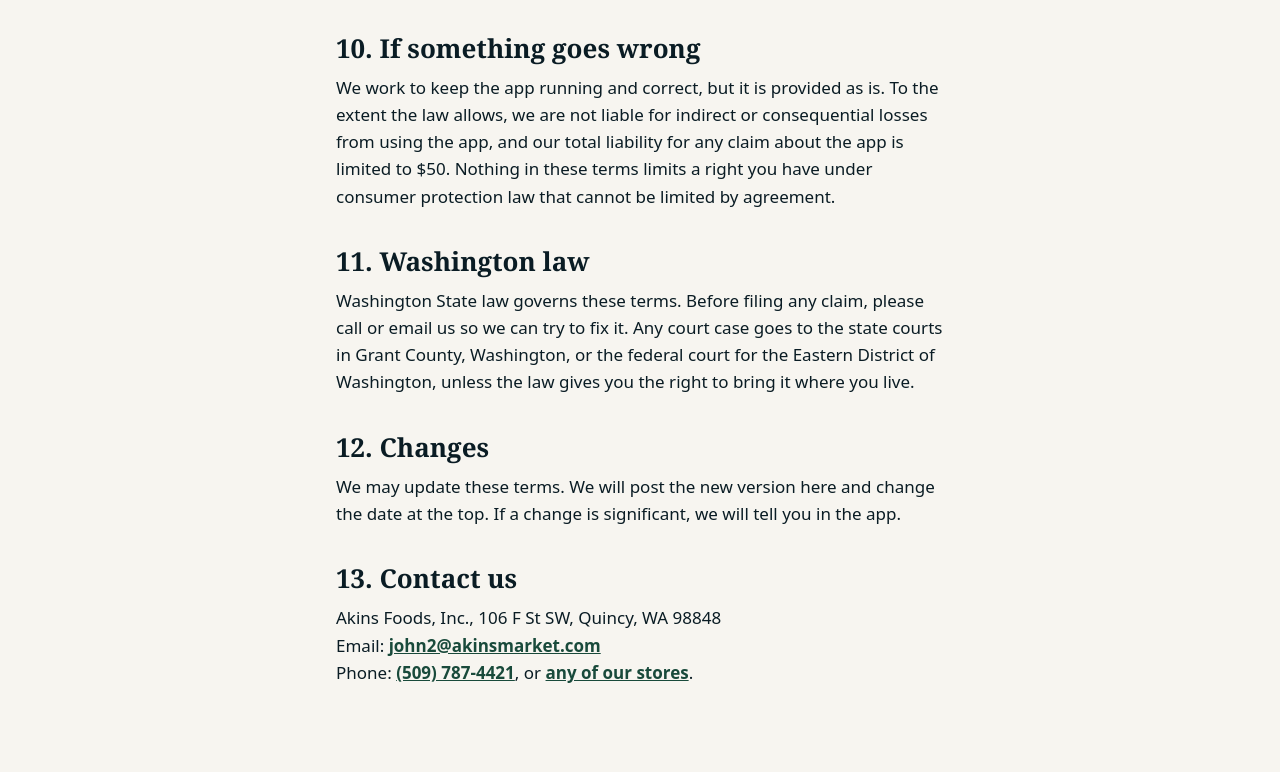
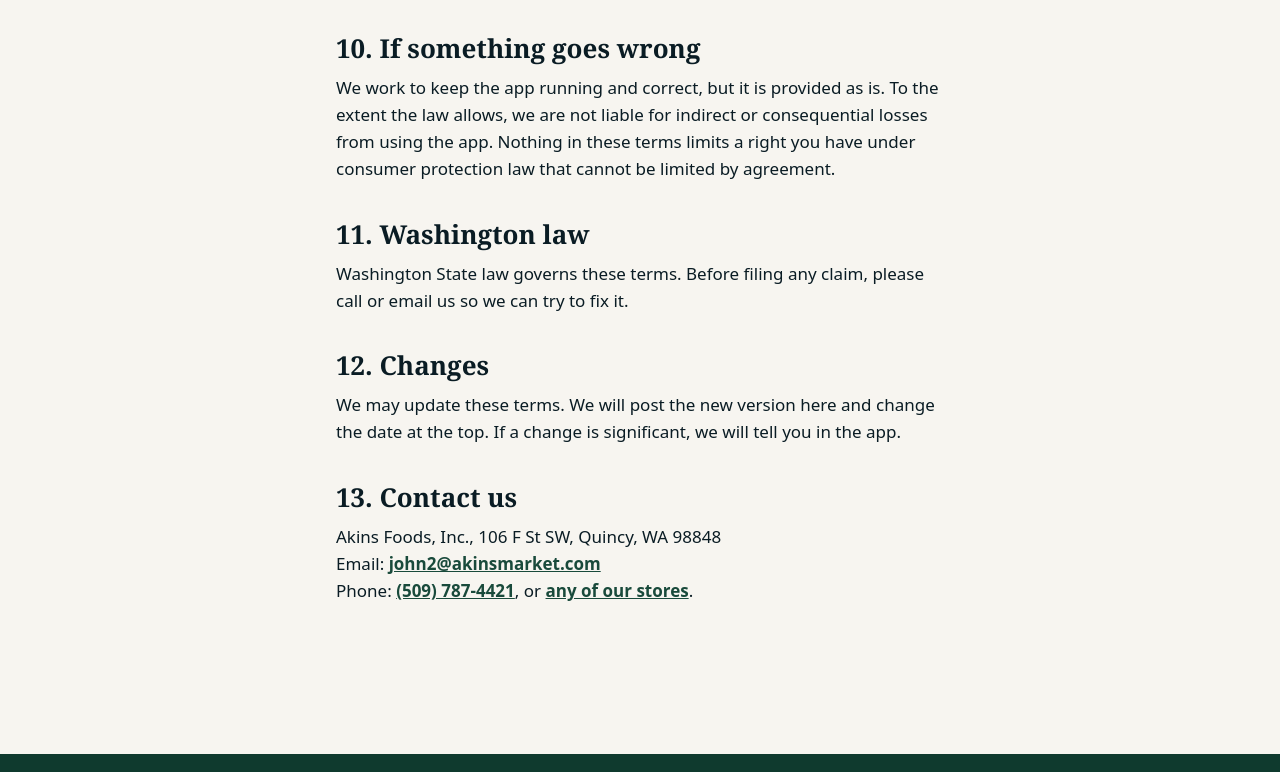
Before and after one commit to spodee4/akins-landing, a plain HTML site: page app-terms.html in a window 1280 px wide. Shown: the part 2604-3376 px from the top of the page. Drawn offline with Linux system fonts and the light colour scheme.

Commit message:
App terms: liability dollar cap and court-county clause held out until the lawyer review rules (owner word 12:00 via question hub: hold, do not finalize)
Co-Authored-By: Claude Opus 5.5 <noreply@anthropic.com>

```diff
--- a/app-terms.html
+++ b/app-terms.html
@@ -97,10 +97,10 @@
       <p>The app, our weekly ad, our names and logos belong to us or to the companies that license them to us. Product names and pictures belong to their owners.</p>
 
       <h2>10. If something goes wrong</h2>
-      <p>We work to keep the app running and correct, but it is provided as is. To the extent the law allows, we are not liable for indirect or consequential losses from using the app, and our total liability for any claim about the app is limited to $50. Nothing in these terms limits a right you have under consumer protection law that cannot be limited by agreement.</p>
+      <p>We work to keep the app running and correct, but it is provided as is. To the extent the law allows, we are not liable for indirect or consequential losses from using the app. Nothing in these terms limits a right you have under consumer protection law that cannot be limited by agreement.</p>
 
       <h2>11. Washington law</h2>
-      <p>Washington State law governs these terms. Before filing any claim, please call or email us so we can try to fix it. Any court case goes to the state courts in Grant County, Washington, or the federal court for the Eastern District of Washington, unless the law gives you the right to bring it where you live.</p>
+      <p>Washington State law governs these terms. Before filing any claim, please call or email us so we can try to fix it.</p>
 
       <h2>12. Changes</h2>
       <p>We may update these terms. We will post the new version here and change the date at the top. If a change is significant, we will tell you in the app.</p>
```
